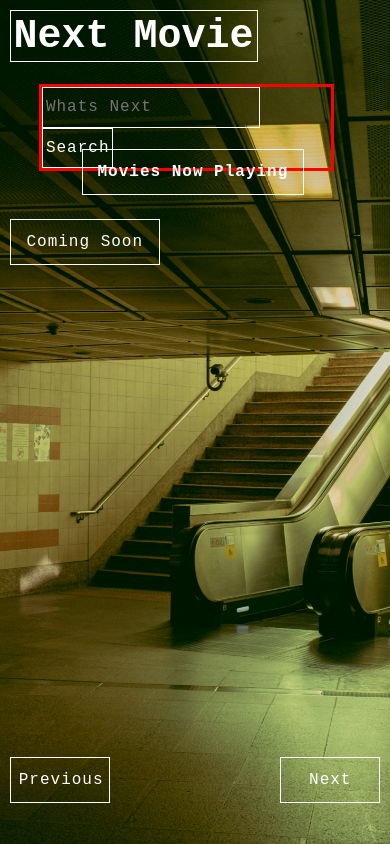
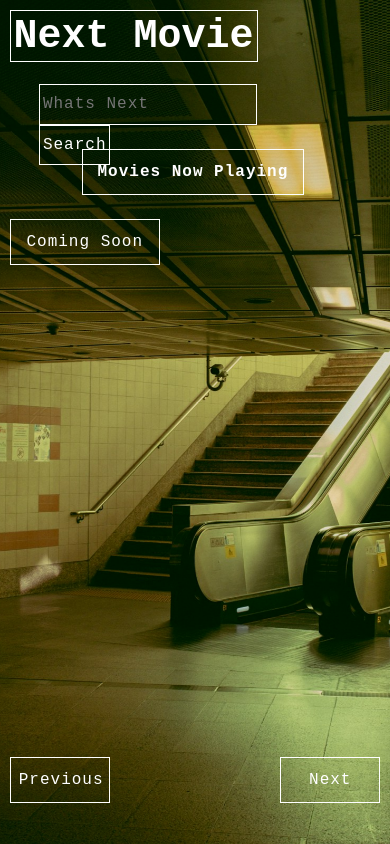
Before and after one commit to leandrocitygear/movie-app, a React (Create React App) app: page / in a window 390 px wide. Built offline with nearby package versions, Linux system fonts and the light colour scheme; no server answers.

Commit message:
removing border

```diff
--- a/src/components/App/App.css
+++ b/src/components/App/App.css
@@ -132,7 +132,6 @@ input {
     top: 10%;
     left: 10%;
     width: 74%;
-    border: solid red;
  }
 }
 
```
